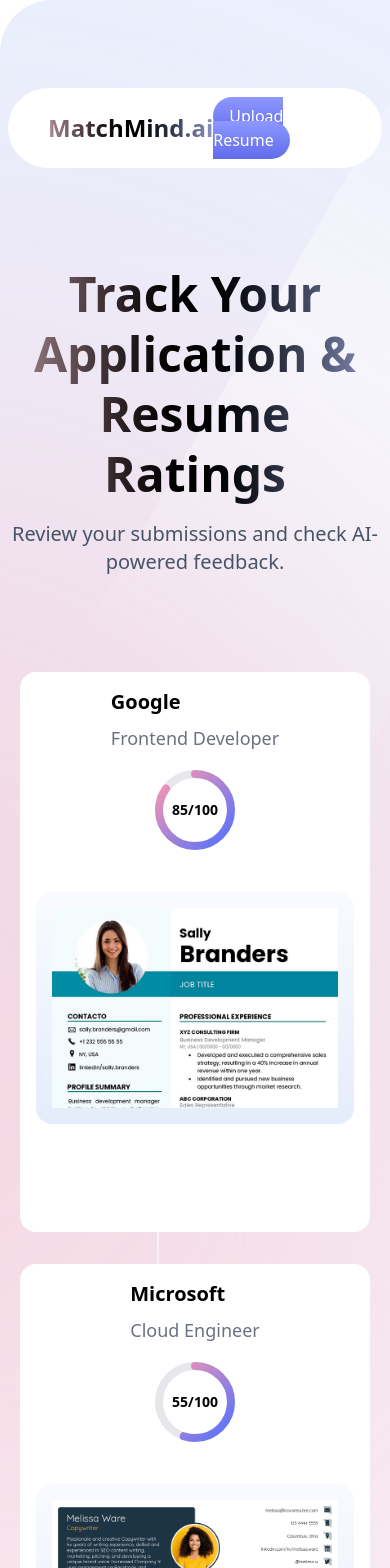
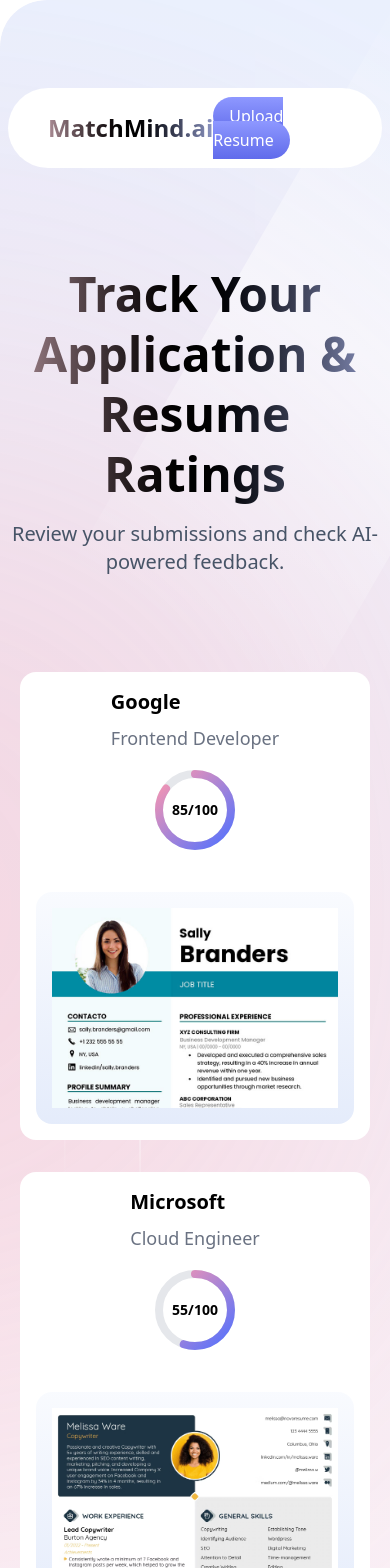
Before and after one commit to tejasekhande1/ai-powered-applicant-tracking-system, a React (Vite) app: page / in a window 390 px wide. Shown: the top 1568 px of the page. Built offline with nearby package versions, Linux system fonts and the light colour scheme; a web font is replaced by a local one.

Commit message:
Refactor: make resume cards responsive

```diff
--- a/src/App.css
+++ b/src/App.css
@@ -86,7 +86,7 @@
     }
 
     .resume-card {
-        @apply flex flex-col gap-8 h-[560px] w-[350px] lg:w-[410px] xl:w-[440px] bg-white rounded-2xl p-4;
+        @apply flex flex-col gap-8 w-[350px] lg:w-[410px] xl:w-[440px] bg-white rounded-2xl p-4;
     }
 
     .resume-card-header {
```
